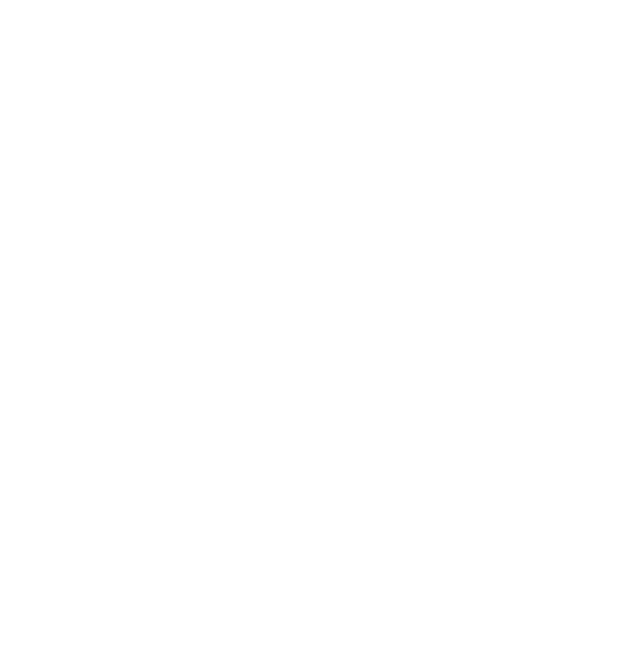
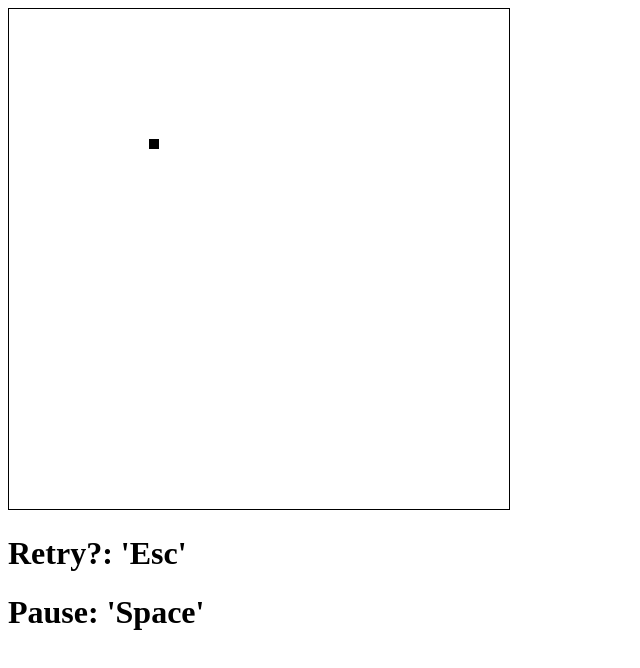
Before and after one commit to DotHyphon/SnakeGame, a plain HTML site: page index.html in a window 1280 px wide. Shown: the whole page, without its empty margins (0-640 px from the left). Drawn offline with Linux system fonts and the light colour scheme.

Commit message:
created basic game canvas and functions

```diff
--- a/index.html
+++ b/index.html
@@ -1,12 +1,15 @@
 <!DOCTYPE html>
-<html lang="en">
+<html>
 <head>
-    <meta charset="UTF-8">
-    <meta http-equiv="X-UA-Compatible" content="IE=edge">
-    <meta name="viewport" content="width=device-width, initial-scale=1.0">
-    <title>Document</title>
+	<title>Snake Game</title>
+	<link rel="stylesheet" type="text/css" href="style.css">
 </head>
 <body>
 
+    <canvas id="mainCanvas" width="500" height="500""></canvas>
+    <h1>Retry?: 'Esc'</h1>
+    <h1>Pause: 'Space'</h1>
+
+	<script src="main.js"></script>
 </body>
 </html>
--- /dev/null
+++ b/main.js
@@ -0,0 +1,124 @@
+const Directions = {
+    Up: 0,
+    Down: 1,
+    Left: 2,
+    Right: 3
+};
+
+const mainCanvas = document.getElementById("mainCanvas");
+const mainCtx = mainCanvas.getContext("2d");
+window.addEventListener("keydown", this.handleInput);
+
+let paused = false;
+const snakePosition = { x: 5, y: 15 };
+const snakeBody = [];
+let gameSpeed = 10;
+let snakeLength = 1;
+let snakeSpeed = 10;
+let snakeSize = 10;
+const snakeFood = { x: 0, y: 0, active: false };
+
+snakeBody.push({x: snakePosition.x, y: snakePosition.y});
+
+let snakeDirection = Directions.Right;
+
+update();
+
+
+function update() {
+    if (!paused) {
+        switch (snakeDirection) {
+            case Directions.Up:
+                snakePosition.y -= snakeSpeed;
+                break;
+            case Directions.Down:
+                snakePosition.y += snakeSpeed;
+                break;
+            case Directions.Left:
+                snakePosition.x -= snakeSpeed;
+                break;
+            case Directions.Right:
+                snakePosition.x += snakeSpeed;
+                break;
+        }
+
+        snakeBody.push({x: snakePosition.x, y: snakePosition.y});
+
+        if (snakeBody.length > snakeLength) {
+            snakeBody.shift();
+        }
+
+        checkCollision();
+
+        snakeFood.active ? null : spawnFood();
+
+        draw();
+    }
+    setTimeout(() => { update(); }, 1000 / gameSpeed);
+}
+
+function spawnFood() {
+    snakeFood.x = Math.floor(Math.random() * mainCanvas.width / snakeSize) * snakeSize + 5;
+    snakeFood.y = Math.floor(Math.random() * mainCanvas.height / snakeSize) * snakeSize + 5;
+    snakeFood.active = true;
+}
+
+function checkCollision() {
+    if (snakePosition.x - snakeSize*0.5 < 0 || snakePosition.x + snakeSize*0.5 > mainCanvas.width) {
+        console.log('hit left or right wall');
+        paused = true;
+    }
+    else if (snakePosition.y - snakeSize*0.5 < 0 || snakePosition.y + snakeSize*0.5 > mainCanvas.height) {
+        console.log('hit top or bottom wall');
+        paused = true;
+    }
+
+    if (snakePosition.x === snakeFood.x && snakePosition.y === snakeFood.y) {
+        snakeLength++;
+        snakeFood.active = false;
+    }
+}
+
+function draw() {
+    //clear canvas
+    mainCtx.clearRect(0, 0, mainCanvas.width, mainCanvas.height);
+
+
+    //draw snake
+    mainCtx.lineWidth = 2;
+    mainCtx.strokeStyle = "black";
+    snakeBody.forEach((bodyPart, index) => {
+        mainCtx.fillRect(bodyPart.x - snakeSize*0.5, bodyPart.y - snakeSize*0.5, snakeSize, snakeSize)
+    });
+
+    //draw snakefood
+    mainCtx.strokeStyle = "red";
+    snakeFood.active ? mainCtx.fillRect(snakeFood.x - snakeSize*0.5, snakeFood.y - snakeSize*0.5, snakeSize, snakeSize) : null;
+}
+
+function handleInput(e) {
+    if (e.key === "ArrowUp" && snakeDirection !== Directions.Down) {
+        snakeDirection = Directions.Up;
+    }
+    else if (e.key === "ArrowDown" && snakeDirection !== Directions.Up) {
+        snakeDirection = Directions.Down;
+    }
+    else if (e.key === "ArrowLeft" && snakeDirection !== Directions.Right) {
+        snakeDirection = Directions.Left;
+    }
+    else if (e.key === "ArrowRight" && snakeDirection !== Directions.Left) {
+        snakeDirection = Directions.Right;
+    }
+    else if (e.key === " ") {
+        paused = !paused;
+    }
+    else if (e.key === "Escape") {
+        //reset defualt values
+        paused = false;
+        snakeBody.length = 0;
+        snakePosition.x = 5;
+        snakePosition.y = 15;
+        snakeDirection = Directions.Right;
+        console.log(snakePosition);
+    }
+}
--- /dev/null
+++ b/style.css
@@ -0,0 +1,3 @@
+canvas {
+	border: 1px solid black;
+}
```
